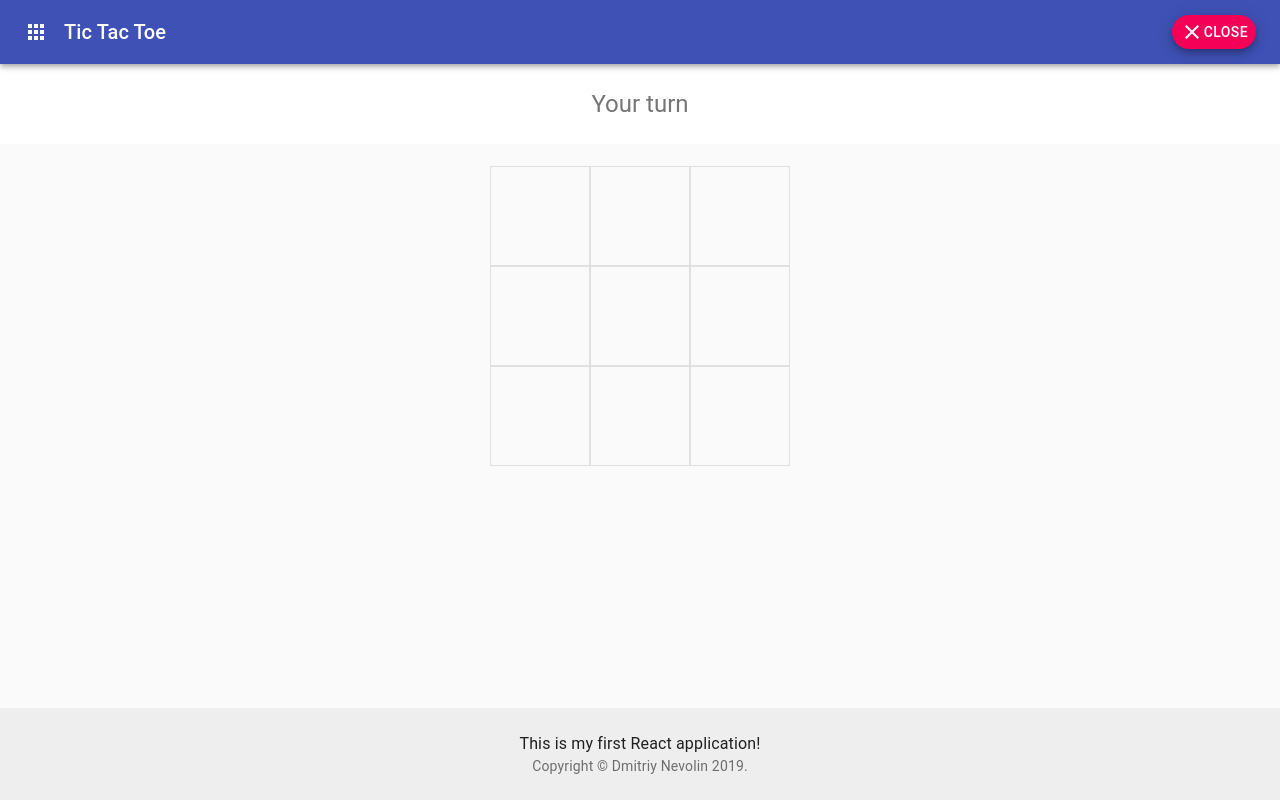
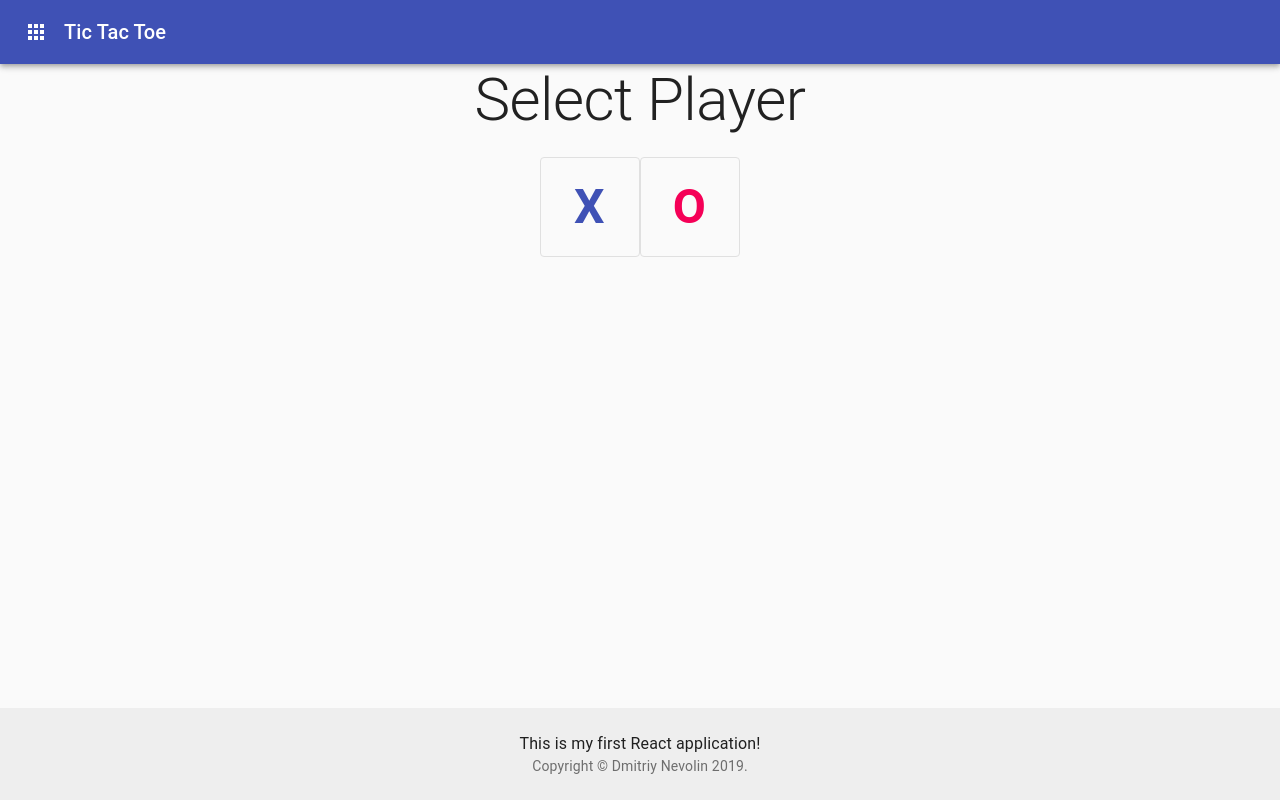
Before and after one commit to dmi3x/tic-tac-toe, a React app: page / in a window 1280 px wide. Both pictures are taken after a click on the button "1 PLAYER". Built offline with nearby package versions, Linux system fonts and the light colour scheme.

Commit message:
Single Player Dialog

```diff
--- a/src/actions/start.js
+++ b/src/actions/start.js
@@ -1,2 +1,3 @@
-export const selectedMode = (mode) => ({ type: 'SELECT_MODE', mode });
+export const selectMode = (mode) => ({ type: 'SELECT_MODE', mode });
 export const startGame = () => ({ type: 'START_GAME' });
+export const selectPlayer = (player) => ({type: 'SELECT_PLAYER', player});
--- a/src/components/Board/Cell.js
+++ b/src/components/Board/Cell.js
@@ -21,33 +21,28 @@ const styles = makeStyles(theme => ({
 
 const Cell = (props) => {
 
+    const {mode, value, index} = props,
+        className = styles().cell,
+        colorMap = {
+            X: 'primary',
+            O: 'secondary'
+        };
+
     const makeMove = (e) => {
-        //todo: block board if turm of other player
-        if (props.gameOver) {
-            e.preventDefault();
-        } else if (props.value) {
+        if (mode === 'selected' || mode === 'disabled') {
             e.preventDefault();
         } else {
-            props.onMakeMove(props.index);
+            props.onMakeMove(index);
         }
     };
 
-    const className = styles().cell;
-    const value = props.value;
-    const colorMap = {
-        X: 'primary',
-        O: 'secondary'
-    };
-    let disabled = false;
-    let variant = 'outlined';
-    if (props.gameOver) {
-        if (props.wonLine && props.wonLine.includes(props.index)) {
-            variant = 'contained';
-        } else {
-            disabled = true;
-        }
+    let disabled = false,
+        variant = 'outlined';
+    if (mode === 'selected') {
+        variant = 'contained';
+    } else if (mode === 'disabled') {
+        disabled = true;
     }
-
     return (
         <GridListTile>
             <Button variant={variant} color={colorMap[value] || 'default'}
@@ -61,4 +56,4 @@ const Cell = (props) => {
 };
 
 //IMPORTANT! onlyUpdateForKeys filters props.style from material-ui
-export default onlyUpdateForKeys(['value','gameOver'])(Cell);
+export default onlyUpdateForKeys(['value', 'mode'])(Cell);
--- a/src/components/Board/index.js
+++ b/src/components/Board/index.js
@@ -70,6 +70,7 @@ const aiTurn = (props) => {
 };
 
 class Board extends Component {
+
     getValue = (index) => {
         return this.props.matrix[index] || '';
     };
@@ -87,35 +88,53 @@ class Board extends Component {
         return true;
     };
 
+    componentDidMount() {
+        const {nextPlayer, playerSymbol} = this.props;
+        if (nextPlayer !== playerSymbol) {
+            aiTurn(this.props);
+        }
+    };
+
     getGameInfo = () => {
         const {gameMode, playerSymbol, gameOver, winner, nextPlayer} = this.props;
-        let gameOverInfo, turnInfo;
+        let gameOverInfo, gameOverColor = 'textPrimary', turnInfo;
         if (gameOver) {
             if (winner) {
                 if (gameMode === 'SINGLE') {
-                    gameOverInfo = (winner===playerSymbol ? 'You won!' : 'Computer won!')
+                    gameOverInfo = (winner === playerSymbol ? 'You won!' : 'Computer won!')
                 } else {
                     gameOverInfo = `Player ${winner === 'X' ? 1 : 2} wins!`;
                 }
+                gameOverColor = (winner === 'X' ? 'primary' : 'secondary');
             } else {
                 gameOverInfo = 'Draw'
             }
         } else {
             turnInfo = gameMode === 'SINGLE' ? 'Your turn' : `Player ${nextPlayer === 'X' ? 1 : 2} to move`;
         }
-        return {gameOverInfo, turnInfo}
+        return {gameOverInfo, gameOverColor, turnInfo}
+    };
+
+    getCellMode = (isGameOver, wonLine, index) => {
+        if (isGameOver) {
+            if (wonLine && wonLine.includes(index)) {
+                return 'selected';
+            } else {
+                return 'disabled';
+            }
+        }
+        return null;
     };
 
     render() {
-        const {classes, gameOver, winner, wonLine} = this.props;
-        const {gameOverInfo, turnInfo} = this.getGameInfo();
+        const {classes, gameOver, wonLine} = this.props;
+        const {gameOverInfo, gameOverColor, turnInfo} = this.getGameInfo();
         return (
             <main>
                 <div className={classes.title}>
                     <Container maxWidth="sm">
                         {gameOver
-                            ? <Typography component="h1" variant="h2" align="center"
-                                          color={winner ? (winner === 'X' ? 'primary' : 'secondary') : 'textPrimary'}>
+                            ? <Typography component="h1" variant="h2" align="center" color={gameOverColor}>
                                 {gameOverInfo}
                             </Typography>
                             : <Typography variant="h5" align="center" color="textSecondary" className={classes.player}>
@@ -131,9 +150,8 @@ class Board extends Component {
                                 <Cell key={index}
                                       index={index}
                                       value={this.getValue(index)}
-                                      wonLine={wonLine}
-                                      gameOver={gameOver}
-                                      onMakeMove={this.onMakeMove.bind(this)}/>
+                                      mode={this.getCellMode(gameOver, wonLine, index)}
+                                      onMakeMove={this.onMakeMove}/>
                             ))}
                         </GridList>
                     </Grid>
@@ -156,7 +174,7 @@ export default connect(
         gameOver: state.gameStatus.gameOver,
         winner: state.gameStatus.winner,
         gameMode: state.selectedMode,
-        playerSymbol: state.selectedSymbol
+        playerSymbol: state.selectedPlayer
     }),
     ({
         onMakeMove: (index) => ({type: 'MAKE_MOVE', index})
--- a/src/components/Center.js
+++ b/src/components/Center.js
@@ -1,10 +1,10 @@
 import React from "react";
 import Board from "./Board";
-import Start from "./Start";
+import StartDialog from "./StartDialog";
 import {connect} from "react-redux";
 
 const Center = props => {
-    return props.startGame ? <Board /> : <Start />
+    return props.startGame ? <Board /> : <StartDialog />
 };
 
 export default connect(
--- a/src/components/Start/index.js
+++ b/src/components/StartDialog/ModeDialog.js
@@ -1,14 +1,11 @@
 import React from "react";
-import Container from "@material-ui/core/Container";
 import Typography from "@material-ui/core/Typography";
 import Grid from "@material-ui/core/Grid";
-import Fab from '@material-ui/core/Fab';
+import Fab from "@material-ui/core/Fab";
 import ComputerIcon from "@material-ui/icons/Computer";
 import PeopleIcon from "@material-ui/icons/People";
 import WifiIcon from "@material-ui/icons/Wifi";
 import {makeStyles} from "@material-ui/core/styles";
-import {connect} from "react-redux";
-import * as actions from "../../actions/start";
 
 const styles = makeStyles(theme => ({
     margin: {
@@ -19,23 +16,19 @@ const styles = makeStyles(theme => ({
     }
 }));
 
-const Start = (props) => {
+const ModeDialog = (props) => {
     const onSelectSingleMode = () => {
-        props.selectedMode('SINGLE');
-        props.startGame();
+        props.selectMode('SINGLE');
     };
     const onSelectDoubleMode = () => {
-        props.selectedMode('DOUBLE');
-        props.startGame();
+        props.selectMode('DOUBLE');
     };
     const onSelectOnlineMode = () => {
-        props.selectedMode('ONLINE');
-        props.startGame();
+        props.selectMode('ONLINE');
     };
-
     const classes = styles();
     return (
-        <Container maxWidth="sm">
+        <>
             <Typography component="h1" variant="h2" align="center" color="textPrimary" gutterBottom>
                 Select Mode
             </Typography>
@@ -44,33 +37,28 @@ const Start = (props) => {
                     <Grid item>
                         <Fab variant="extended" color="primary" className={classes.margin}
                              onClick={onSelectSingleMode}>
-                            <ComputerIcon className={classes.extendedIcon} />
+                            <ComputerIcon className={classes.extendedIcon}/>
                             1 Player
                         </Fab>
                     </Grid>
                     <Grid item>
                         <Fab variant="extended" color="primary" className={classes.margin}
                              onClick={onSelectDoubleMode}>
-                            <PeopleIcon className={classes.extendedIcon} />
+                            <PeopleIcon className={classes.extendedIcon}/>
                             2 Players
                         </Fab>
                     </Grid>
                     <Grid item>
                         <Fab variant="extended" disabled={true} color="primary" className={classes.margin}
                              onClick={onSelectOnlineMode}>
-                            <WifiIcon className={classes.extendedIcon} />
+                            <WifiIcon className={classes.extendedIcon}/>
                             Play Online
                         </Fab>
                     </Grid>
                 </Grid>
             </Typography>
-        </Container>
+        </>
     )
 };
 
-export default connect(
-    state => ({
-        mode: state.mode
-    }),
-    actions
-)(Start);
+export default ModeDialog
--- /dev/null
+++ b/src/components/StartDialog/SinglePlayerDialog.js
@@ -0,0 +1,44 @@
+import React from "react";
+import Container from "@material-ui/core/Container";
+import Typography from "@material-ui/core/Typography";
+import Grid from "@material-ui/core/Grid";
+import Button from "@material-ui/core/Button";
+import {makeStyles} from "@material-ui/core/styles";
+
+const styles = makeStyles(theme => ({
+    button: {
+        width: 100,
+        height: 100,
+        fontWeight: 'bold',
+        lineHeight: 0,
+        fontSize: '200%',
+        borderColor: theme.palette.grey[300],
+        "&:hover": {
+            borderColor: theme.palette.grey[300]
+        }
+    }
+}));
+
+const SinglePlayerDialog = (props) => {
+    const {selectPlayer} = props;
+    const className = styles().button;
+    return (
+        <Container maxWidth="sm">
+            <Typography component="h1" variant="h2" align="center" color="textPrimary" gutterBottom>
+                Select Player
+            </Typography>
+            <Typography variant="h5" align="center" color="textSecondary">
+                <Grid container spacing={2} justify="center" direction="column">
+                    <Grid item>
+                        <Button variant="outlined" color="primary" className={className}
+                                onClick={() => selectPlayer('X')}>X</Button>
+                        <Button variant="outlined" color="secondary" className={className}
+                                onClick={() => selectPlayer('O')}>O</Button>
+                    </Grid>
+                </Grid>
+            </Typography>
+        </Container>
+    )
+};
+
+export default SinglePlayerDialog;
--- /dev/null
+++ b/src/components/StartDialog/index.js
@@ -0,0 +1,36 @@
+import React from "react";
+import Container from "@material-ui/core/Container";
+import {connect} from "react-redux";
+import SinglePlayerDialog from "./SinglePlayerDialog";
+import ModeDialog from "./ModeDialog";
+import * as actions from "../../actions/start";
+
+const Start = (props) => {
+    const {mode, isGameStarted} = props;
+    const selectMode = (mode) => {
+        props.selectMode(mode);
+        if (mode==='DOUBLE') {
+            props.startGame();
+        }
+    };
+    const selectPlayer = (player) => {
+        props.selectPlayer(player);
+        props.startGame();
+    };
+    return (
+        <Container maxWidth="sm">
+            {mode==='SINGLE' && !isGameStarted
+                ? <SinglePlayerDialog selectPlayer={selectPlayer}/>
+                : <ModeDialog selectMode={selectMode}/>
+            }
+        </Container>
+    )
+};
+
+export default connect(
+    state => ({
+        mode: state.selectedMode,
+        isGameStarted: state.startGame
+    }),
+    actions
+)(Start);
--- a/src/redusers/index.js
+++ b/src/redusers/index.js
@@ -71,9 +71,9 @@ const selectedMode = (state = null, action) => {
     return state;
 };
 
-const selectedSymbol = (state = 'X', action) => {
-    if (action.type === 'SELECT_SYMBOL') {
-        state = action.symbol === 'X' ? 'X' : 'O';
+const selectedPlayer = (state = 'X', action) => {
+    if (action.type === 'SELECT_PLAYER') {
+        state = action.player === 'X' ? 'X' : 'O';
     }
     return state;
 };
@@ -81,5 +81,5 @@ const selectedSymbol = (state = 'X', action) => {
 export default combineReducers({
     gameStatus,
     selectedMode,
-    selectedSymbol
+    selectedPlayer
 })
```
Also changed, not shown: 14 other files (tests, documents, lock files or other folders).
